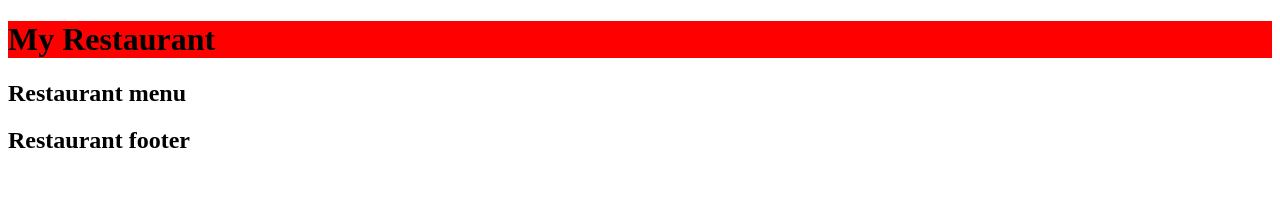
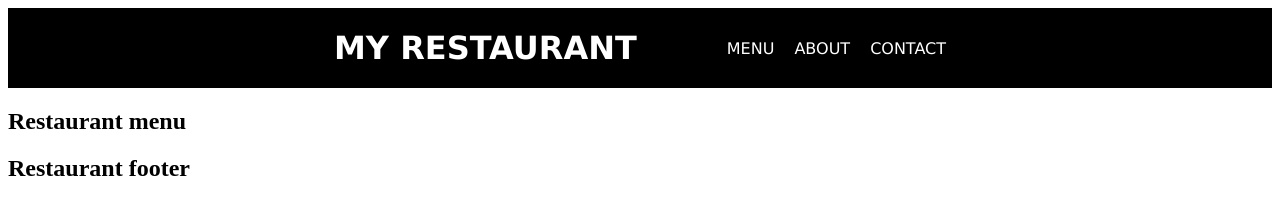
Before and after one commit to Thoss24/restaurant-page, a website built with webpack: page dist/index.html in a window 1280 px wide. Built offline with nearby package versions, Linux system fonts and the light colour scheme.

Commit message:
added list items to heading

```diff
--- a/src/page-elements/heading.js
+++ b/src/page-elements/heading.js
@@ -3,9 +3,23 @@ function headerSection() {
    headerDiv.id = "header";
 
    const headerTitle = document.createElement('h1');
-   headerTitle.textContent = "My Restaurant";
+   headerTitle.textContent = "MY RESTAURANT";
+
+   const headerList = document.createElement('ul');
+   headerList.id = "headerList";
+   const headerMenu = document.createElement('li');
+   const headerAbout = document.createElement('li');
+   const headerContact = document.createElement('li');
+   headerMenu.textContent = "MENU";
+   headerAbout.textContent = "ABOUT";
+   headerContact.textContent = "CONTACT";
+   headerList.appendChild(headerMenu);
+   headerList.appendChild(headerAbout);
+   headerList.appendChild(headerContact);
 
    headerDiv.appendChild(headerTitle);
+
+   headerDiv.appendChild(headerList)
 
    return headerDiv;
 };
--- a/src/style/heading.css
+++ b/src/style/heading.css
@@ -1,4 +1,24 @@
 
 #header {
-    background: red;
+    display: flex;
+    justify-content: center;
+    flex-direction: row;
+    align-items: center;
+    height: 10vh;
+    background: black;
+    color: white;
+    font-family: 'Lucida Sans', 'Lucida Sans Regular', 'Lucida Grande', 'Lucida Sans Unicode', Geneva, Verdana, sans-serif;
+    gap: 50px
 }
+
+ul {
+    list-style-type: none;
+    display: flex;
+    gap: 20px;
+}
+
+li:hover {
+    color: grey;
+    cursor: pointer;
+    background: rgb(17, 14, 14)
+}
```
Also changed, not shown: dist/main.js.
